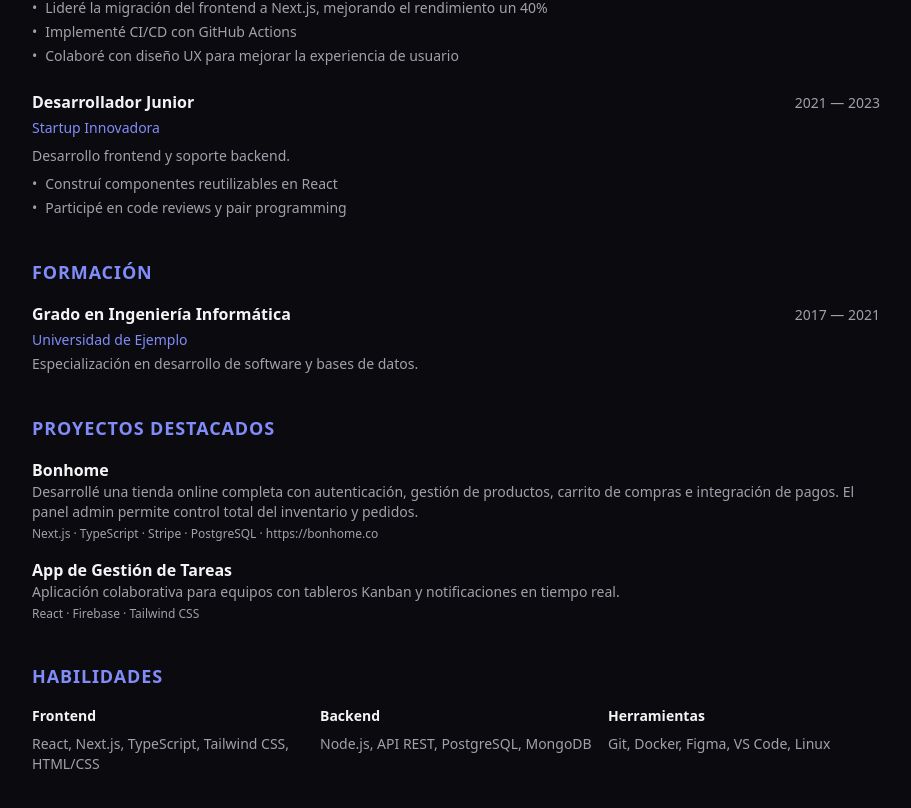
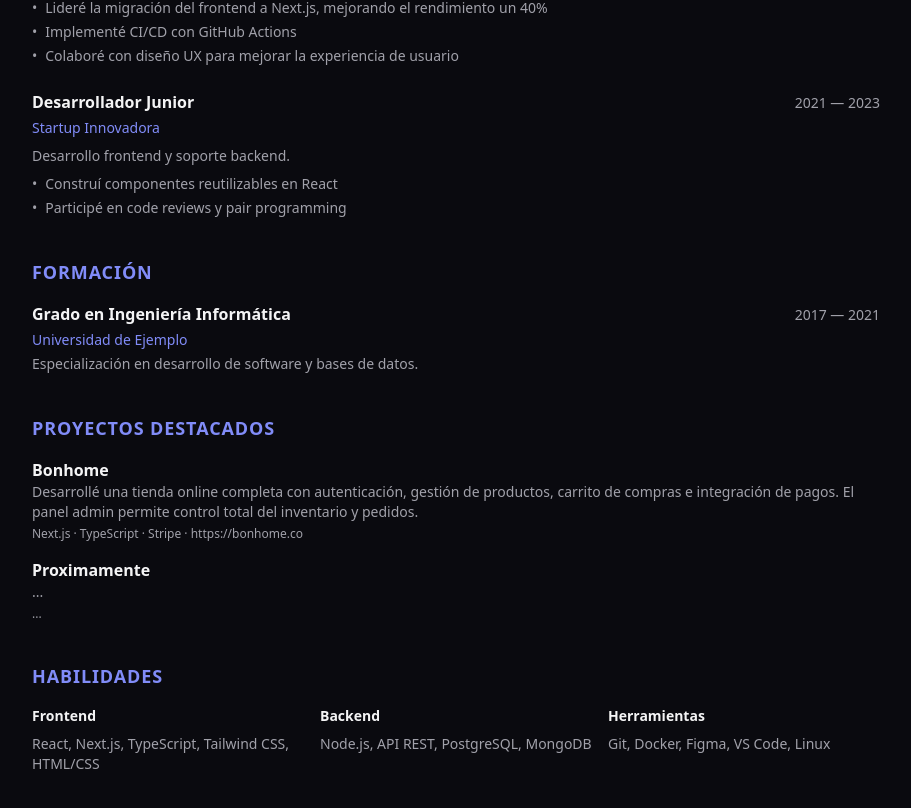
Before and after one commit to Aqua-coder-CO/portafolio, a Next.js app: page /cv in a window 1280 px wide. Shown: the part 751-1559 px from the top of the page, without its empty margins (184-1095 px from the left). Built offline with nearby package versions, Linux system fonts and the light colour scheme.

Commit message:
se agrego informacion de contacto entre otras cosas

```diff
--- a/src/data/profile.ts
+++ b/src/data/profile.ts
@@ -92,28 +92,19 @@ export const profile: Profile = {
         "Plataforma de Crm Inmobiliario",
       longDescription:
         "Desarrollé una tienda online completa con autenticación, gestión de productos, carrito de compras e integración de pagos. El panel admin permite control total del inventario y pedidos.",
-      tags: ["Next.js", "TypeScript", "Stripe", "PostgreSQL"],
+      tags: ["Next.js", "TypeScript", "Stripe"],
       liveUrl: "https://bonhome.co",
       githubUrl: "https://github.com/thadallender/bonhome",
       featured: true,
     },
     {
       id: "2",
-      title: "App de Gestión de Tareas",
+      title: "Proximamente",
       description:
-        "Aplicación colaborativa para equipos con tableros Kanban y notificaciones en tiempo real.",
-      tags: ["React", "Firebase", "Tailwind CSS"],
+        "...",
+      tags: ["..."],
       githubUrl: "https://github.com/tu-usuario/tareas",
       featured: true,
-    },
-    {
-      id: "3",
-      title: "Dashboard Analytics",
-      description:
-        "Panel de métricas con gráficos interactivos y exportación de informes.",
-      tags: ["Vue.js", "Chart.js", "Node.js"],
-      liveUrl: "https://ejemplo-dashboard.com",
-      featured: false,
     },
   ],
   experience: [
```
